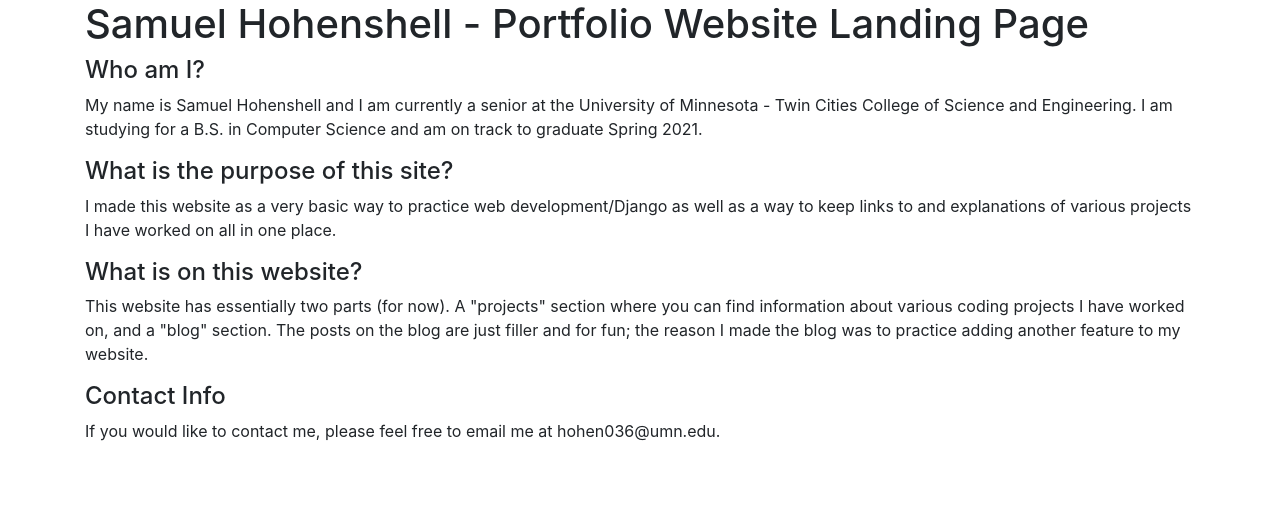
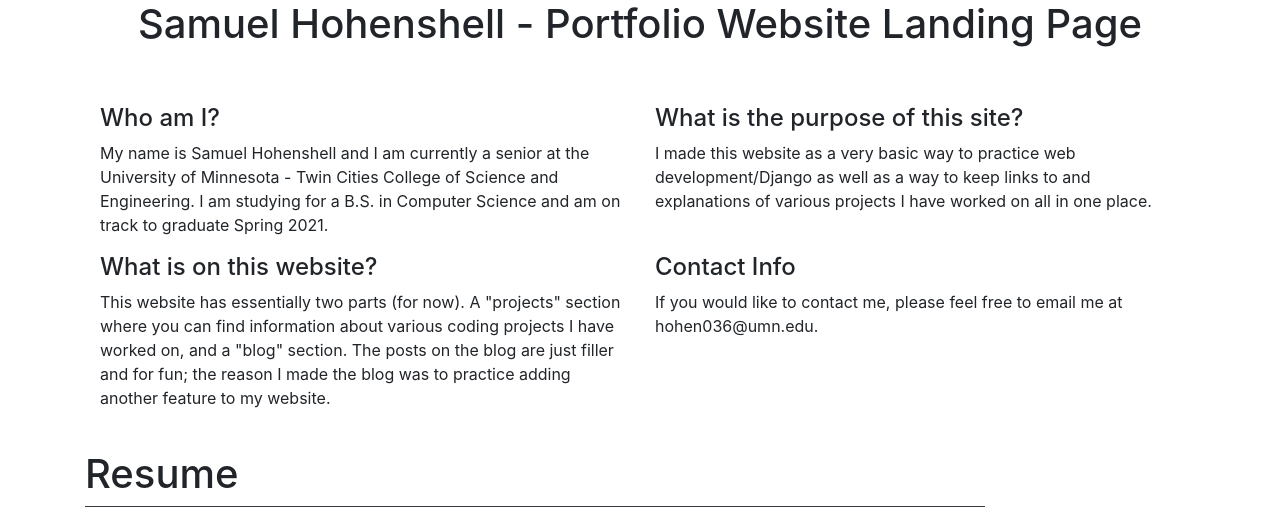
Before and after one commit to SHawkeye77/website, a Django app: page / in a window 1280 px wide. Shown: the part 56-563 px from the top of the page. Before the commit the page ends 497 px from the top, so only its background shows below. Run offline with Django 3.2, Linux system fonts and the light colour scheme; parts of the project's set-up code (start-up, migrations or seed data) failed here and were passed over; some libraries are stand-ins or nearby versions; grey boxes are pictures that could not be loaded.

Commit message:
Updated landing page

```diff
--- a/website_general/templates/landing_page.html
+++ b/website_general/templates/landing_page.html
@@ -1,29 +1,49 @@
 {% extends "base.html" %}
 
 {% block page_content %}
-<h1>Samuel Hohenshell - Portfolio Website Landing Page</h1>
-
+<h1><center>Samuel Hohenshell - Portfolio Website Landing Page</center></h1>
+<br><br>
+<div class="container">
+    <div class="row">
+        <div class="col">
             <h4>Who am I?</h4>
             <p>
-    My name is Samuel Hohenshell and I am currently a senior at the University of Minnesota - Twin Cities College
-    of Science and Engineering. I am studying for a B.S. in Computer Science and am on track to graduate Spring 2021.
+                My name is Samuel Hohenshell and I am currently a senior at the University of Minnesota -
+                Twin Cities College of Science and Engineering. I am studying for a B.S. in Computer Science
+                and am on track to graduate Spring 2021.
             </p>
-
+        </div>
+        <div class="col">
             <h4>What is the purpose of this site?</h4>
             <p>
                 I made this website as a very basic way to practice web development/Django as well as a way to keep
                 links to and explanations of various projects I have worked on all in one place.
             </p>
-
+        </div>
+    </div>
+    <div class="row">
+        <div class="col">
             <h4>What is on this website?</h4>
             <p>
                 This website has essentially two parts (for now). A "projects" section where you can find information about
                 various coding projects I have worked on, and a "blog" section. The posts on the blog are just filler and for
                 fun; the reason I made the blog was to practice adding another feature to my website.
             </p>
-
+        </div>
+        <div class="col">
             <h4>Contact Info</h4>
             <p>
                 If you would like to contact me, please feel free to email me at hohen036@umn.edu.
             </p>
+        </div>
+    </div>
+</div>
+<br>
+<h1>Resume</h1>
+    <span >
+        <embed src="https://docs.google.com/document/d/e/2PACX-1vSpxIcKVoKm3rSlEJ_KoaDp5rzSgeVVdfBGuBF9648Yg6OF6pyqa2QS2IhugOoG425LEheb6O2s58B2/pub?embedded=true"
+           height="925" width="900" class="border border-dark">
+    </span>
+<br><br>
+
 {% endblock %}
```
Also changed, not shown: 2 other files. Lines whose indentation alone changed are shown as unchanged.
